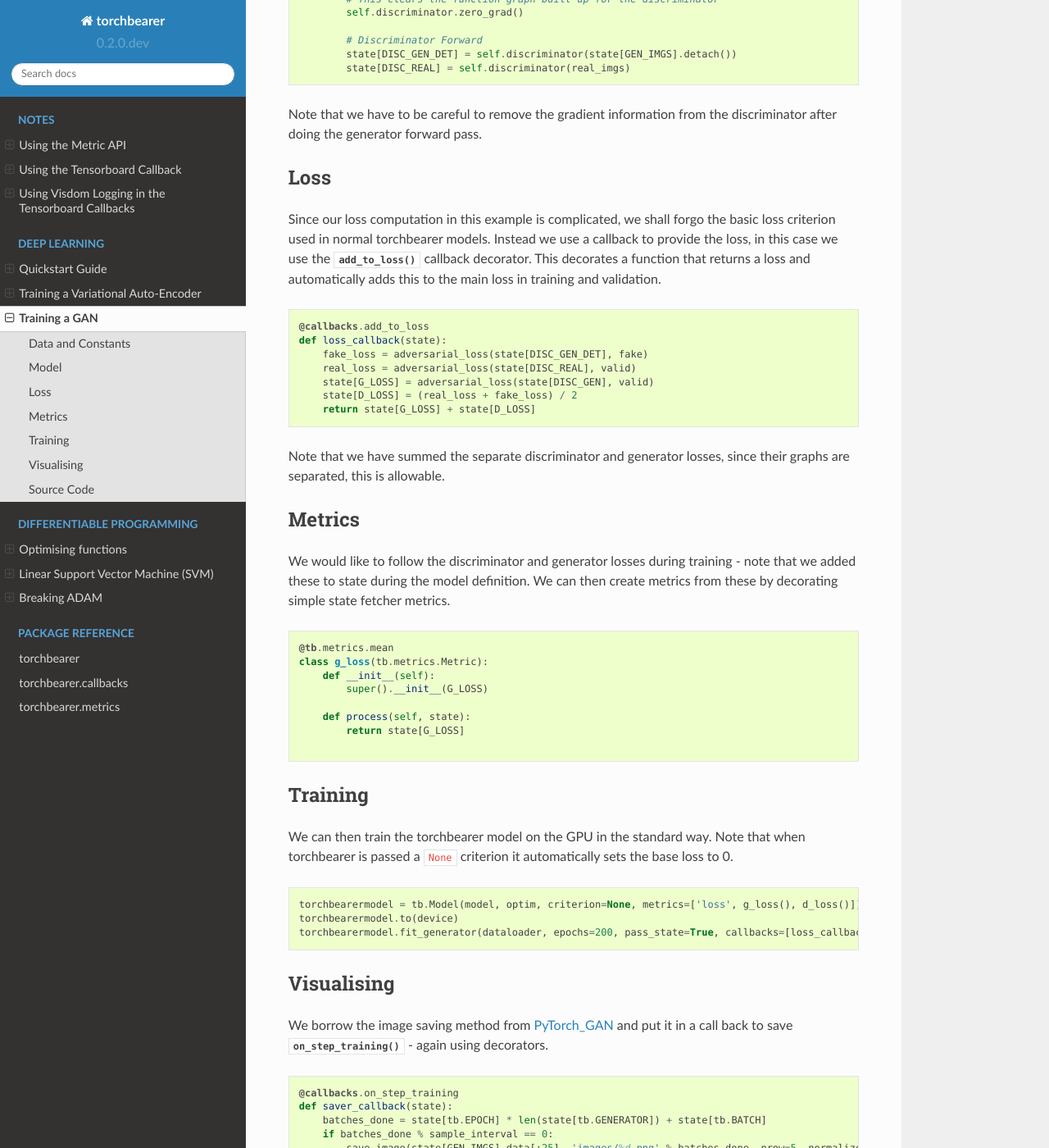
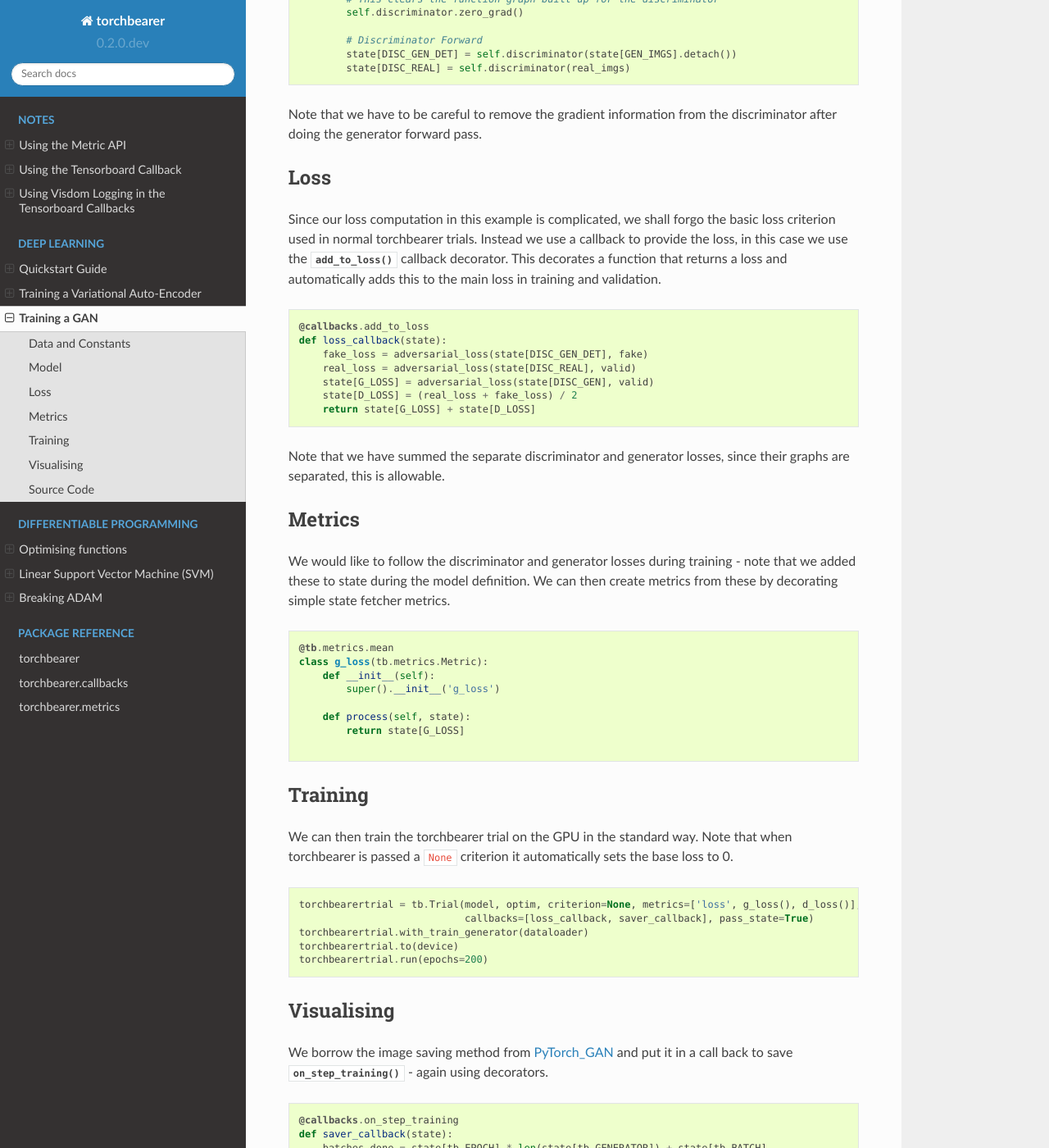
Before and after one commit to pytorchbearer/torchbearer, a Sphinx documentation site: the page built from docs/examples/gan.rst, in a window 1280 px wide and 1400 px high, scrolled down 1386 px. Shown: the whole window at 82% size. Built offline with Sphinx 7.4.7 and the Read the Docs theme 2.0.0, drawn with Linux system fonts in a browser that asks for light colours.

Commit message:
Update gan example

```diff
--- a/docs/_static/examples/gan.py
+++ b/docs/_static/examples/gan.py
@@ -139,7 +139,7 @@ optim = torch.optim.Adam(model.parameters(), lr=lr, betas=(0.5, 0.999))
 @tb.metrics.mean
 class g_loss(tb.metrics.Metric):
     def __init__(self):
-        super().__init__(G_LOSS)
+        super().__init__('g_loss')
 
     def process(self, state):
         return state[G_LOSS]
@@ -149,12 +149,14 @@ class g_loss(tb.metrics.Metric):
 @tb.metrics.mean
 class d_loss(tb.metrics.Metric):
     def __init__(self):
-        super().__init__(D_LOSS)
+        super().__init__('d_loss')
 
     def process(self, state):
         return state[D_LOSS]
 
 
-torchbearermodel = tb.Model(model, optim, criterion=None, metrics=['loss', g_loss(), d_loss()])
-torchbearermodel.to(device)
-torchbearermodel.fit_generator(dataloader, epochs=200, pass_state=True, callbacks=[loss_callback, saver_callback])
+torchbearertrial = tb.Trial(model, optim, criterion=None, metrics=['loss', g_loss(), d_loss()],
+                            callbacks=[loss_callback, saver_callback], pass_state=True)
+torchbearertrial.with_train_generator(dataloader)
+torchbearertrial.to(device)
+torchbearertrial.run(epochs=200)
--- a/docs/examples/gan.rst
+++ b/docs/examples/gan.rst
@@ -42,7 +42,7 @@ Note that we have to be careful to remove the gradient information from the disc
 Loss
 ^^^^^^^^^^^^^^^^^^^^^^^^^^^^^^^^^^^^
 
-Since our loss computation in this example is complicated, we shall forgo the basic loss criterion used in normal torchbearer models.
+Since our loss computation in this example is complicated, we shall forgo the basic loss criterion used in normal torchbearer trials.
 Instead we use a callback to provide the loss, in this case we use the :func:`.add_to_loss` callback decorator.
 This decorates a function that returns a loss and automatically adds this to the main loss in training and validation.
 
@@ -65,12 +65,12 @@ We can then create metrics from these by decorating simple state fetcher metrics
 Training
 ^^^^^^^^^^^^^^^^^^^^^^^^^^^^^^^^^^^^
 
-We can then train the torchbearer model on the GPU in the standard way.
+We can then train the torchbearer trial on the GPU in the standard way.
 Note that when torchbearer is passed a ``None`` criterion it automatically sets the base loss to 0.
 
 .. literalinclude:: /_static/examples/gan.py
    :language: python
-   :lines: 158-160
+   :lines: 158-162
 
 Visualising
 ^^^^^^^^^^^^^^^^^^^^^^^^^^^^^^^^^^^^
```
